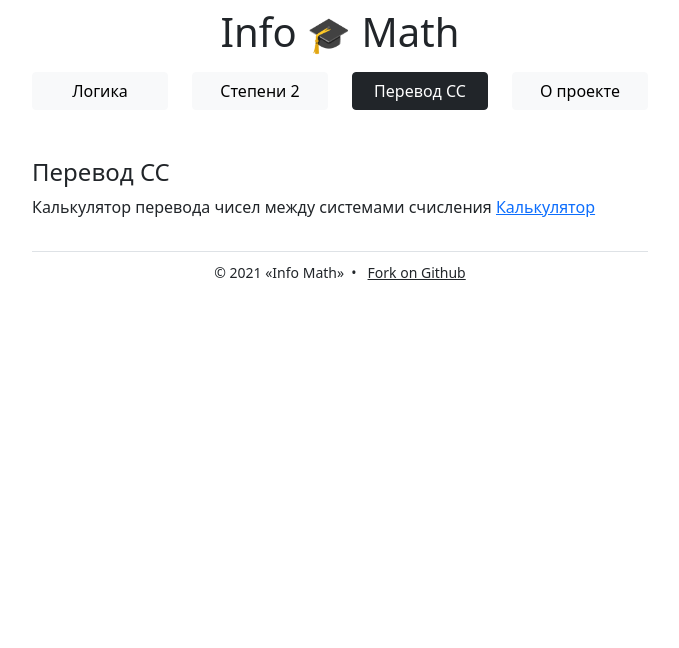
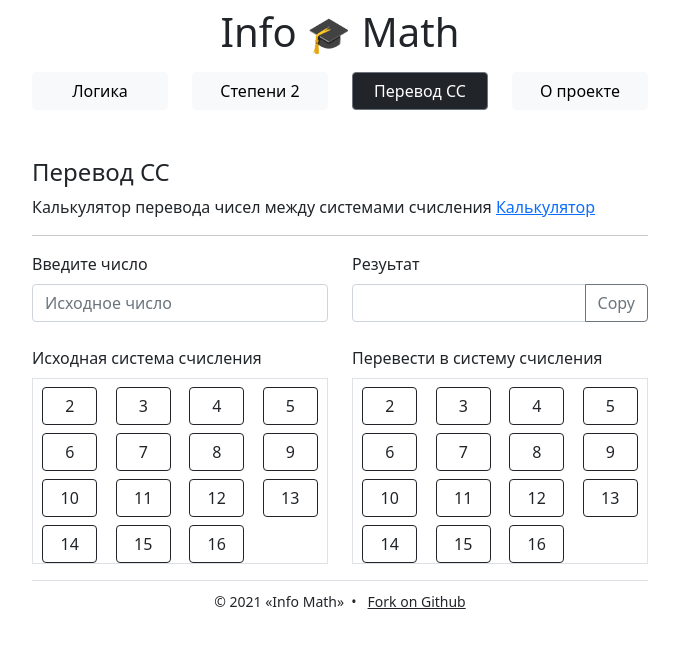
Before and after one commit to mccrush/info, a Vue app: page / in a window 1280 px wide. Both pictures are taken after a click on the button "Перевод СС". Shown: the top 648 px of the page, without its empty margins (300-979 px from the left). Built offline with nearby package versions, Linux system fonts and the light colour scheme.

Commit message:
Create CalcSS form

```diff
--- a/src/App.vue
+++ b/src/App.vue
@@ -65,6 +65,7 @@ h4 {
 .form-select:focus,
 .navbar-toggler:focus {
   outline: 0 !important;
+  border-color: #6c757d !important;
   box-shadow: none !important;
 }
 
--- /dev/null
+++ b/src/components/SS/CalcSS.vue
@@ -0,0 +1,97 @@
+<template>
+  <div class="row">
+    <div class="col-12 col-sm-6">
+      <label for="inputNum" class="form-label">Введите число</label>
+      <input
+        type="text"
+        id="inputNum"
+        class="form-control"
+        placeholder="Исходное число"
+        v-model.trim="inputNum"
+        @input="calculate"
+      />
+      <br />
+      <p class="mb-2">Исходная система счисления</p>
+      <div class="w-100 border">
+        <div
+          class="d-inline-flex justify-content-around me-0 mt-2 w-25"
+          v-for="ss in 15"
+          :key="'id' + ss"
+        >
+          <input
+            type="radio"
+            class="btn-check"
+            name="inputSS"
+            :id="'option' + ss"
+            autocomplete="off"
+            v-model="inputSS"
+          />
+          <label
+            class="inputSS btn btn-outline-dark w-75"
+            :for="'option' + ss"
+            >{{ ss + 1 }}</label
+          >
+        </div>
+      </div>
+    </div>
+    <div class="col-12 col-sm-6 mt-4 mt-sm-0">
+      <label for="resultNum" class="form-label">Резуьтат</label>
+      <div class="input-group">
+        <input
+          type="text"
+          id="resultNum"
+          class="form-control"
+          v-model="resultNum"
+          aria-describedby="button-addon2"
+        />
+        <button class="btn btn-outline-secondary" id="button-addon2">
+          Copy
+        </button>
+      </div>
+      <br />
+      <p class="mb-2">Перевести в систему счисления</p>
+      <div class="w-100 border">
+        <div
+          class="d-inline-flex justify-content-around me-0 mt-2 w-25"
+          v-for="ss in 15"
+          :key="'idr' + ss"
+        >
+          <input
+            type="radio"
+            class="btn-check"
+            name="resultSS"
+            :id="'optionr' + ss"
+            autocomplete="off"
+            v-model="resultSS"
+          />
+          <label
+            class="inputSS btn btn-outline-dark w-75"
+            :for="'optionr' + ss"
+            >{{ ss + 1 }}</label
+          >
+        </div>
+      </div>
+    </div>
+  </div>
+</template>
+
+<script>
+export default {
+  data() {
+    return {
+      inputNum: '',
+      resultNum: '',
+      inputSS: '',
+      resultSS: ''
+    }
+  },
+  methods: {
+    calculate() {
+      this.resultNum = this.inputNum
+    }
+  }
+}
+</script>
+
+<style scoped>
+</style>
--- a/src/views/Ss.vue
+++ b/src/views/Ss.vue
@@ -11,6 +11,18 @@
           >Калькулятор</a
         >
       </p>
+      <hr />
+      <CalcSS />
     </div>
   </div>
 </template>
+
+<script>
+import CalcSS from '@/components/SS/CalcSS'
+
+export default {
+  components: {
+    CalcSS
+  }
+}
+</script>
```
